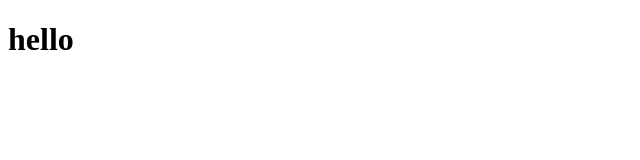
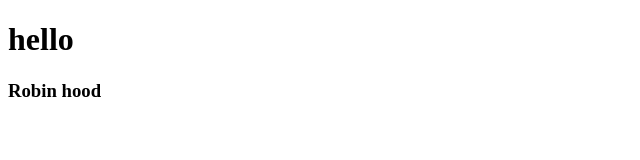
Before and after one commit to IK-Robin/portfolio, a plain HTML site: page index.html in a window 1280 px wide. Shown: the whole page, without its empty margins (0-640 px from the left). Drawn offline with Linux system fonts and the light colour scheme.

Commit message:
initialcommit

```diff
--- a/index.html
+++ b/index.html
@@ -8,5 +8,6 @@
 </head>
 <body>
     <h1>hello</h1>
+    <h3>Robin hood</h3>
 </body>
 </html>
```
